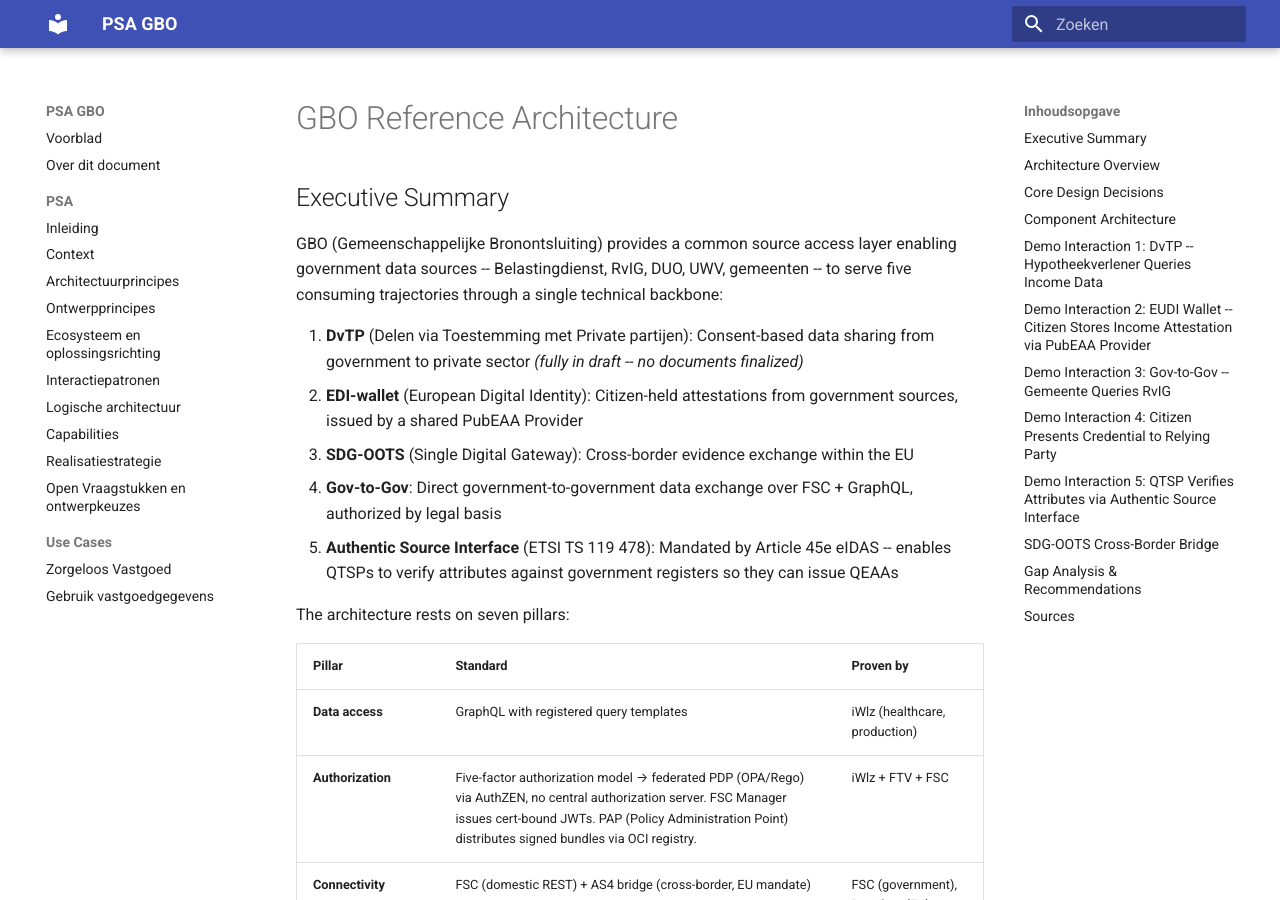
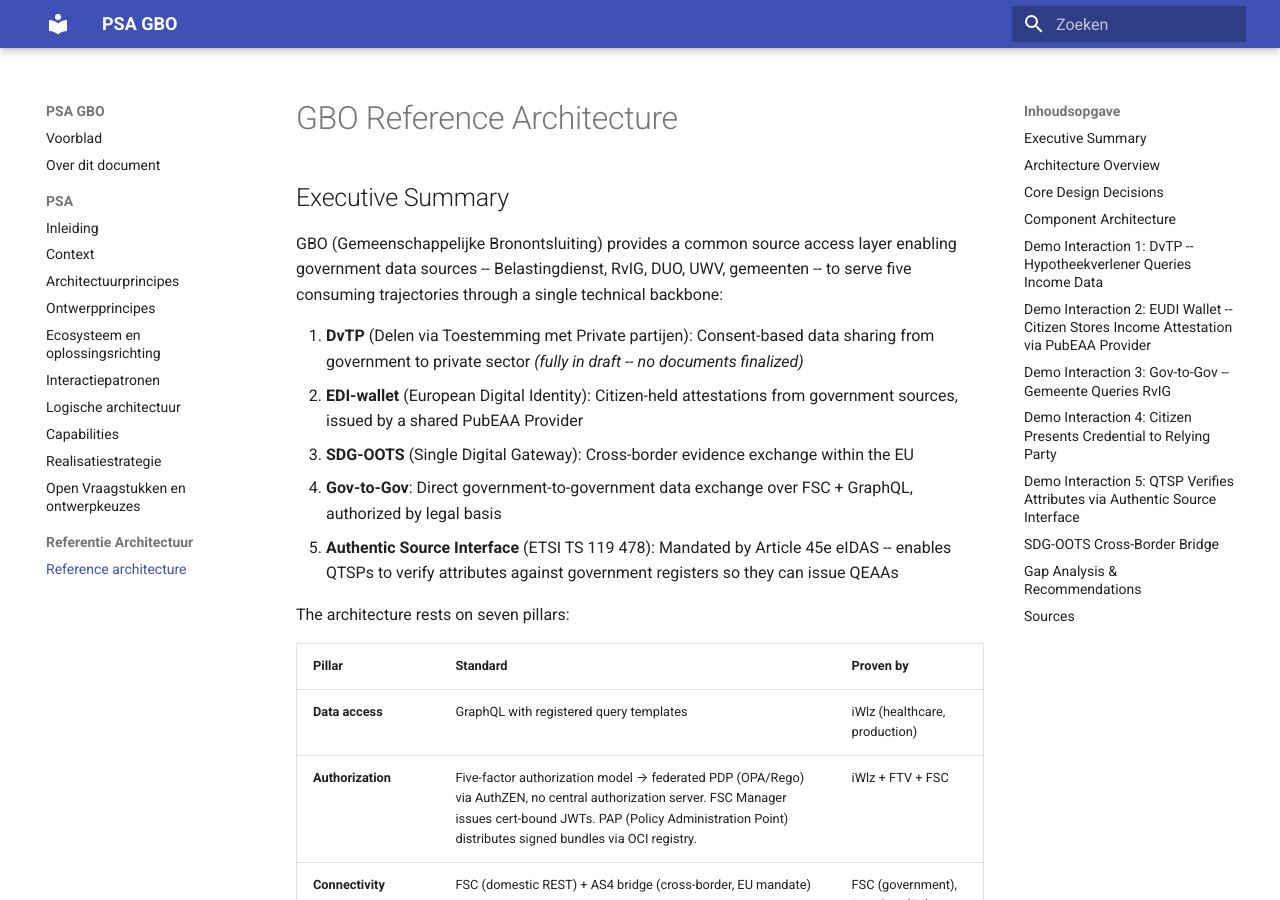
Before and after one commit to ICTU/GBO, an MkDocs documentation site: the page built from docs/ref-arch/gbo-reference-architecture.md, in a window 1280 px wide and 900 px high. Built offline with MkDocs 1.6.1 and Material for MkDocs 9.7.7, drawn with Linux system fonts in a browser that asks for light colours.

Commit message:
Update mkdocs.yml

```diff
--- a/mkdocs.yml
+++ b/mkdocs.yml
@@ -60,6 +60,5 @@ nav:
     - Realisatiestrategie: psa/realisatiestrategie.md
     - Open Vraagstukken en ontwerpkeuzes: psa/vraagstukken.md
 
-  - Use Cases:
-    - Zorgeloos Vastgoed: use-cases/zorgeloos-vastgoed.md
-    - Gebruik vastgoedgegevens: use-cases/lvg.md
+  - Referentie Architectuur:
+    - Reference architecture: ref-arch/gbo-reference-architecture.md
```
